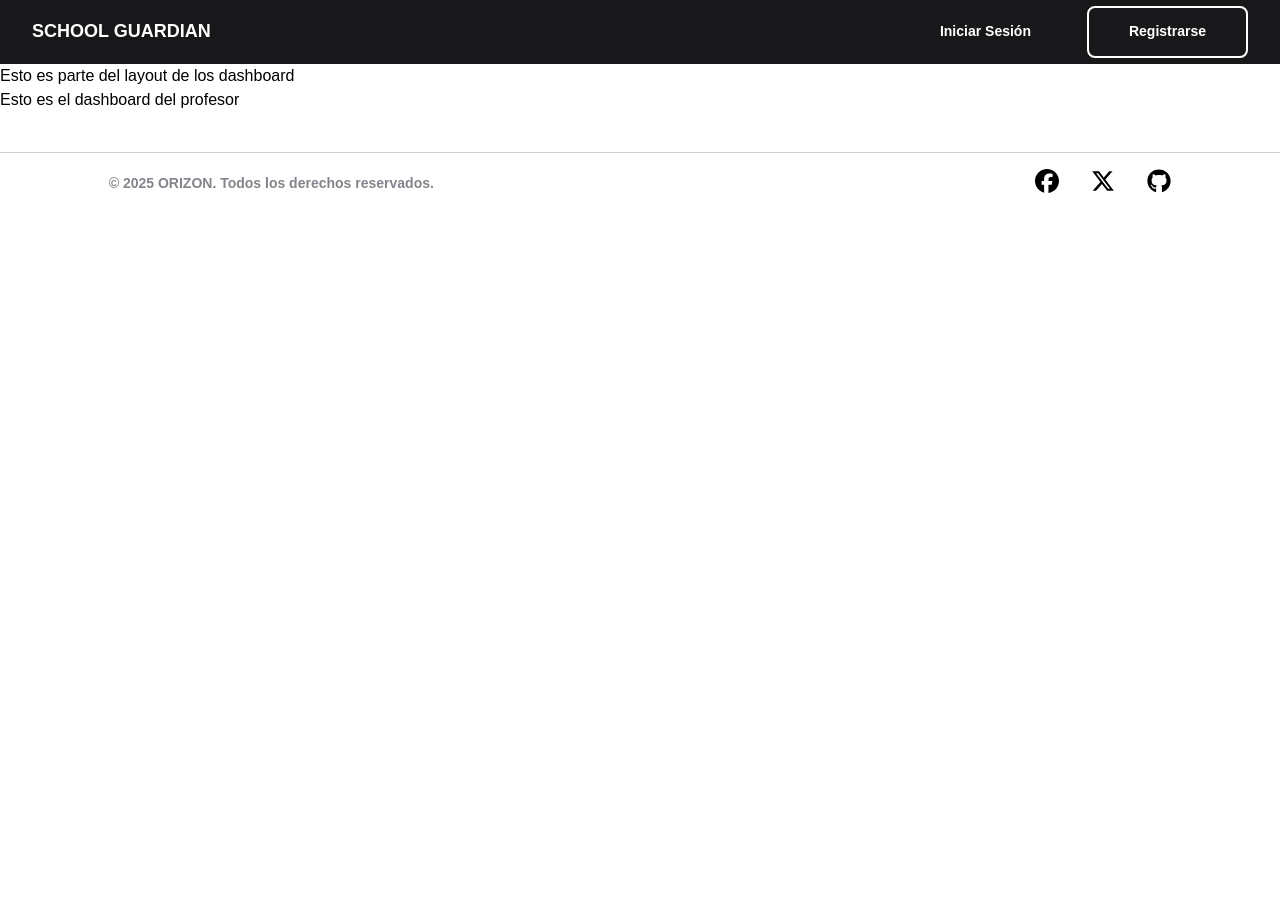
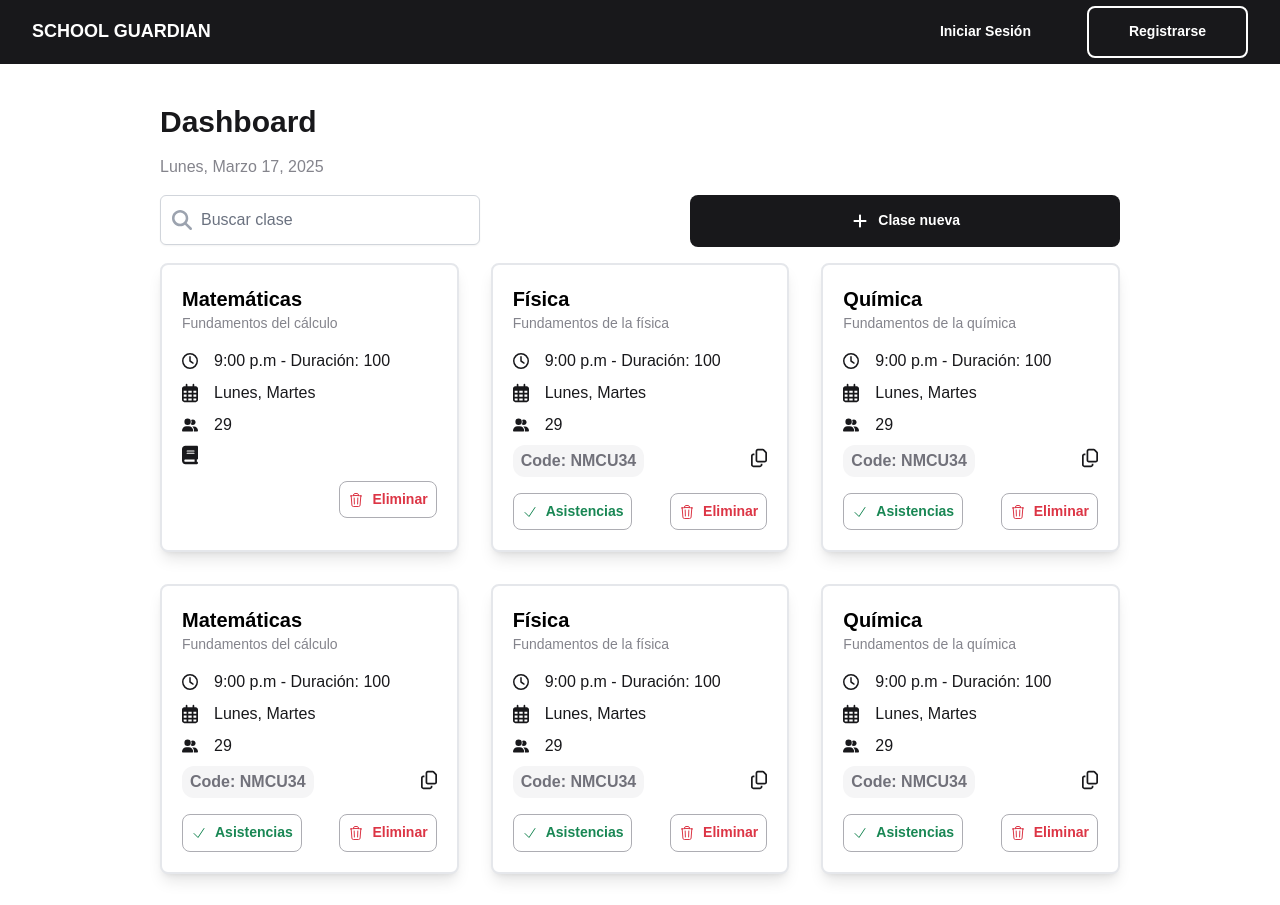
Before and after one commit to Orizon-team/SchoolGuardian, a Next.js app: page /dashboard/teacher_dashboard in a window 1280 px wide. Shown: the top 905 px of the page. Before the commit the page ends 800 px from the top, so only its background shows below. Built offline with nearby package versions, Linux system fonts and the light colour scheme.

Commit message:
Pantalla de profesor agregado

```diff
--- a/app/dashboard/layout.tsx
+++ b/app/dashboard/layout.tsx
@@ -2,7 +2,6 @@ export default function Layout({children}:{children:React.ReactNode})
 {
     return(
         <section>
-            Esto es parte del layout de los dashboard
             {children}
         </section>
     );
--- a/app/dashboard/teacher_dashboard/page.tsx
+++ b/app/dashboard/teacher_dashboard/page.tsx
@@ -1,6 +1,125 @@
-export default function TeacherDashboard ()
-{
-    return (
-        <h1>Esto es el dashboard del profesor</h1>
-    );
+import { SearchField } from "@/components/ui/search_Field";
+import { ClassCardTeacher, ClassCardStudent } from "@/components/ui/class_card";
+import { FillButton } from "@/components/ui/button";
+import { faPlus } from "@fortawesome/free-solid-svg-icons";
+import { FontAwesomeIcon } from "@fortawesome/react-fontawesome";
+export default function TeacherDashboard() {
+  return (
+    <section className="flex flex-col gap-y-4 px-40 py-10">
+      <h1 className="text-primaryOri text-3xl-ori font-bold">Dashboard</h1>
+      <p className="text-greyOri-400">Lunes, Marzo 17, 2025</p>
+      <div className="flex gap-4 justify-between">
+        <div className="w-1/3">
+          <SearchField placeHolder="Buscar clase" />
+        </div>
+        <FillButton
+          text="Clase nueva"
+          isFlex={true}
+          isFullWidth={true}
+          paddingX="px-40"
+          isWithIcon={true}
+          icon={<FontAwesomeIcon icon={faPlus} />}
+        />
+      </div>
+
+      <div className="grid grid-cols-1 sm:grid-cols-2 lg:grid-cols-2 xl:grid-cols-3 2xl:grid-cols-4 3xl:grid-cols-6 gap-8">
+        <ClassCardStudent
+          nameClass="Matemáticas"
+          description="Fundamentos del cálculo "
+          duration={100}
+          schedule="9:00 p.m"
+          numberOfStudents={29}
+          days="Lunes, Martes"
+          codeClass="NMCU34"
+          teacherName=""
+        />
+        {/* otra clase inventada */}
+        <ClassCardTeacher
+          nameClass="Física"
+          description="Fundamentos de la física"
+          duration={100}
+          schedule="9:00 p.m"
+          numberOfStudents={29}
+          days="Lunes, Martes"
+          codeClass="NMCU34"
+          teacherName=""
+        />
+        {/* otra clase inventada */}
+        <ClassCardTeacher
+          nameClass="Química"
+          description="Fundamentos de la química"
+          duration={100}
+          schedule="9:00 p.m"
+          numberOfStudents={29}
+          days="Lunes, Martes"
+          codeClass="NMCU34"
+          teacherName=""
+        />
+        <ClassCardTeacher
+          nameClass="Matemáticas"
+          description="Fundamentos del cálculo "
+          duration={100}
+          schedule="9:00 p.m"
+          numberOfStudents={29}
+          days="Lunes, Martes"
+          codeClass="NMCU34"
+          teacherName=""
+        />
+        {/* otra clase inventada */}
+        <ClassCardTeacher
+          nameClass="Física"
+          description="Fundamentos de la física"
+          duration={100}
+          schedule="9:00 p.m"
+          numberOfStudents={29}
+          days="Lunes, Martes"
+          codeClass="NMCU34"
+          teacherName=""
+        />
+        {/* otra clase inventada */}
+        <ClassCardTeacher
+          nameClass="Química"
+          description="Fundamentos de la química"
+          duration={100}
+          schedule="9:00 p.m"
+          numberOfStudents={29}
+          days="Lunes, Martes"
+          codeClass="NMCU34"
+          teacherName=""
+        />
+        <ClassCardTeacher
+          nameClass="Matemáticas"
+          description="Fundamentos del cálculo "
+          duration={100}
+          schedule="9:00 p.m"
+          numberOfStudents={29}
+          days="Lunes, Martes"
+          codeClass="NMCU34"
+          teacherName=""
+        />
+        {/* otra clase inventada */}
+        <ClassCardTeacher
+          nameClass="Física"
+          description="Fundamentos de la física"
+          duration={100}
+          schedule="9:00 p.m"
+          numberOfStudents={29}
+          days="Lunes, Martes"
+          codeClass="NMCU34"
+          teacherName=""
+        />
+        {/* otra clase inventada */}
+        <ClassCardTeacher
+          nameClass="Química"
+          description="Fundamentos de la química"
+          duration={100}
+          schedule="9:00 p.m"
+          numberOfStudents={29}
+          days="Lunes, Martes"
+          codeClass="NMCU34"
+          teacherName=""
+        />
+      </div>
+    </section>
+  );
 }
--- a/app/sign-up/page.tsx
+++ b/app/sign-up/page.tsx
@@ -1,6 +1,5 @@
 "use client";
-import React from "react";
-import { useState } from "react";
+import React, { useState } from "react";
 import { FontAwesomeIcon } from "@fortawesome/react-fontawesome";
 import { faUserTie, faUserGraduate } from "@fortawesome/free-solid-svg-icons";
 import { TextField, TextFieldForPassword } from "@/components/ui/text_field";
@@ -10,11 +9,18 @@ import Link from "next/link";
 
 export default function SignUp() {
   const [selectedRole, setSelectedRole] = useState("profesor"); // Estado para controlar la selección
-
   const isProfesor = selectedRole === "profesor";
 
+  const handleSubmit = (e: React.FormEvent) => {
+    e.preventDefault();
+    // Aquí puedes manejar el envío del formulario
+    console.log("Formulario enviado");
+  };
+
   return (
-    <section className="relative h-screen flex items-center justify-center">
+    <main className="relative flex-grow">
+      <section className="relative min-h-screen flex items-center justify-center py-10">
+        {/* Imagen de fondo */}
         <div className="absolute inset-0 -z-10">
           <Image
             src="/images/buildings.jpg"
@@ -26,13 +32,18 @@ export default function SignUp() {
           <div className="absolute inset-0 bg-gradient-to-t from-black via-black/50 to-transparent"></div>
         </div>
 
-      <section className="bg-secondaryOri border-2 border-greyOri p-6 rounded-lg shadow-lg w-[550px] max-w-full">
-        <div className="flex flex-col justify-between items-center mb-4">
+        {/* Contenedor del formulario */}
+        <div className="bg-secondaryOri border-2 border-greyOri p-6 rounded-lg shadow-lg w-[550px] max-w-full">
+          <header className="flex flex-col justify-between items-center mb-4">
             <h1 className="text-xl font-bold mb-2">Crear una cuenta</h1>
             <p className="text-sm text-greyOri-400 mb-2">
               Elige tu tipo de cuenta e ingresa tu información.
             </p>
-        </div>
+          </header>
+
+          {/* Formulario */}
+          <form onSubmit={handleSubmit} className="flex flex-col gap-4">
+            {/* Selector de roles */}
             <div className="flex justify-center items-center bg-greyOri-50 p-2 mb-8 rounded-xl gap-4">
               {/* Opción Estudiante */}
               <div
@@ -61,7 +72,9 @@ export default function SignUp() {
               {/* Opción Profesor */}
               <div
                 className={`flex gap-2 items-center justify-center flex-grow ${
-              isProfesor ? "bg-primaryOri text-secondaryOri" : "text-primaryOri"
+                  isProfesor
+                    ? "bg-primaryOri text-secondaryOri"
+                    : "text-primaryOri"
                 } font-bold rounded-lg py-4 px-8 cursor-pointer`}
                 onClick={() => setSelectedRole("profesor")}
               >
@@ -81,8 +94,7 @@ export default function SignUp() {
               </div>
             </div>
 
-        {/* Información dinámica basada en la selección */}
-        <div className="flex flex-col gap-4">
+            {/* Campos del formulario */}
             <TextField
               text="Nombre completo"
               placeHolder="Tu nombre"
@@ -93,7 +105,6 @@ export default function SignUp() {
               placeHolder="micorreo@gmail.com"
               isWithIcon={false}
             />
-
             <TextFieldForPassword
               text="Contraseña"
               placeHolder=""
@@ -104,7 +115,8 @@ export default function SignUp() {
               placeHolder=""
               isWithIcon={true}
             />
-
+            <div className="flex flex-col gap-4 justify-center items-center">
+              {/* Información dinámica */}
               <div className="flex flex-col bg-greyOri-50 p-4 rounded-xl gap-2">
                 <div className="flex gap-4 items-center">
                   <FontAwesomeIcon
@@ -121,22 +133,28 @@ export default function SignUp() {
                     : "Como estudiante, podrás unirte a clases, ver tu historial de asistencia y más."}
                 </p>
               </div>
-        </div>
-        <div className="flex flex-col justify-between items-center gap-8 mt-6">
+
+              {/* Botón de envío */}
               <FillButton
-            text={`Crear cuenta de ${isProfesor ? "profesor" : "estudiante"}`}
+                text={`Crear cuenta de ${
+                  isProfesor ? "profesor" : "estudiante"
+                }`}
                 isWithIcon={false}
                 paddingX="px-10"
+                isFullWidth={true}
               />
+            </div>
+          </form>
 
-          <div className="flex items-center gap-2 text-sm-ori text-greyOri-500">
+          {/* Enlace a iniciar sesión */}
+          <footer className="flex items-center justify-center gap-2 text-sm-ori text-greyOri-500 mt-6">
             ¿Ya tienes una cuenta?
             <Link href="/login" className="text-primaryOri">
               Inicia sesión
             </Link>
-          </div>
+          </footer>
         </div>
       </section>
-    </section>
+    </main>
   );
 }
--- a/components/ui/class_card.tsx
+++ b/components/ui/class_card.tsx
@@ -93,7 +93,7 @@ export function ClassCardTeacher({
           </span>
         </div>
       </div>
-      <div className="flex justify-between gap-24">
+      <div className="flex justify-between flex-wrap gap-4">
         <SpecialGreenButton
           text="Asistencias"
           isWithIcon={true}
```
Lines whose indentation alone changed are shown as unchanged.
